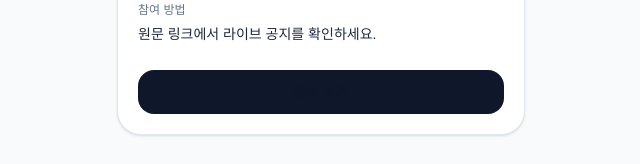
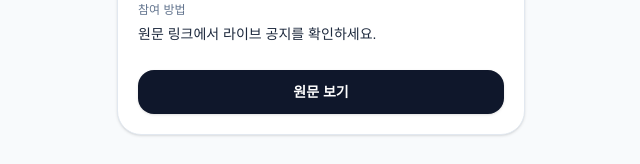
Before and after one commit to awaker72/best-hobby-event, a Next.js app: page /events/evt-001 in a window 1280 px wide. Shown: the part 461-625 px from the top of the page, without its empty margins (319-959 px from the left). Built offline with nearby package versions, Linux system fonts and the light colour scheme.

Commit message:
Fix event detail CTA text visibility

```diff
--- a/app/events/[id]/page.tsx
+++ b/app/events/[id]/page.tsx
@@ -58,9 +58,9 @@ export default async function EventDetailPage({
           href={event.sourceUrl}
           target="_blank"
           rel="noreferrer"
-          className="inline-flex w-full items-center justify-center rounded-2xl bg-slate-900 px-4 py-3 text-sm font-medium text-white"
+          className="inline-flex w-full items-center justify-center rounded-2xl bg-slate-900 px-4 py-3 text-sm font-semibold text-white! shadow-sm"
         >
-          원문 보기
+          <span className="text-white!">원문 보기</span>
         </Link>
       </section>
     </main>
```
